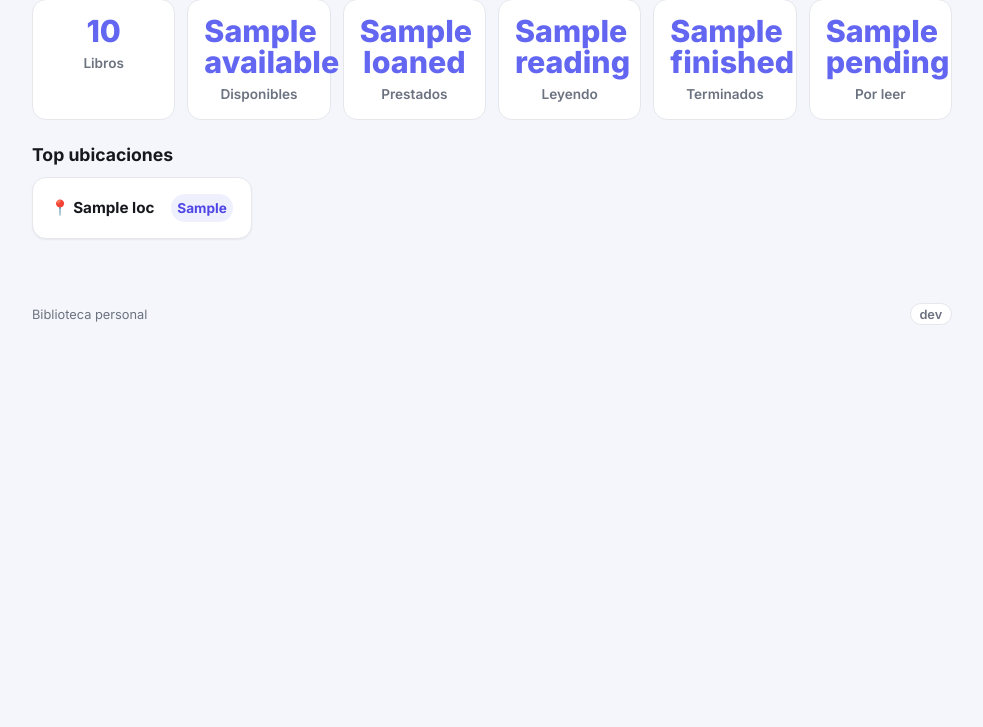
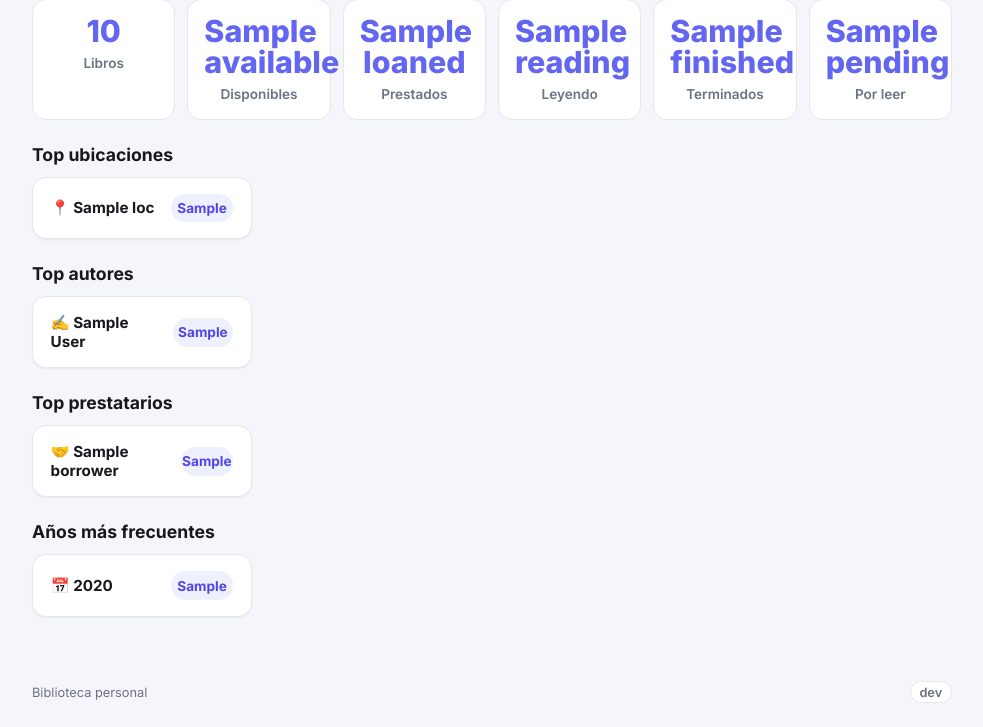
Before and after one commit to ajifernandez/biblioteca-personal, a Flask app: template templates/stats.html in a window 1280 px wide. Shown: the part 177-904 px from the top of the page, without its empty margins (148-1131 px from the left). Before the commit the page ends 502 px from the top, so only its background shows below. Run offline with Flask 3, Linux system fonts and the light colour scheme; the template is opened without the code that fills it: most values are stand-ins (such as "Sample title", 1, 10 or a date in 2020); parts of the project's set-up code (start-up, migrations or seed data) failed here and were passed over; some libraries are stand-ins or nearby versions.

Commit message:
Fase 9: estadísticas con autores, prestatarios y años

```diff
--- a/biblioteca/routes/pages.py
+++ b/biblioteca/routes/pages.py
@@ -6,9 +6,12 @@ from ..services import (
     find_books,
     get_active_loans,
     get_active_readings,
+    get_books_by_year,
     get_dashboard_stats,
     get_finished_readings,
     get_loan_history,
+    get_top_authors,
+    get_top_borrowers,
     get_top_locations,
 )
 
@@ -174,4 +177,7 @@ def stats():
         "stats.html",
         stats=get_dashboard_stats(db),
         top_locations=get_top_locations(db),
+        top_authors=get_top_authors(db),
+        top_borrowers=get_top_borrowers(db),
+        years=get_books_by_year(db),
     )
--- a/templates/stats.html
+++ b/templates/stats.html
@@ -45,4 +45,46 @@
 {% else %}
   <p class="muted">No hay ubicaciones registradas.</p>
 {% endif %}
+
+<h2 style="font-size:1.1rem; font-weight:700; margin:1.5rem 0 0.75rem;">Top autores</h2>
+{% if top_authors %}
+  <div class="location-grid">
+    {% for a in top_authors %}
+      <div class="location-card">
+        <span class="location-name">✍️ {{ a.author }}</span>
+        <span class="location-count">{{ a.n }}</span>
+      </div>
+    {% endfor %}
+  </div>
+{% else %}
+  <p class="muted">No hay autores registrados.</p>
+{% endif %}
+
+<h2 style="font-size:1.1rem; font-weight:700; margin:1.5rem 0 0.75rem;">Top prestatarios</h2>
+{% if top_borrowers %}
+  <div class="location-grid">
+    {% for b in top_borrowers %}
+      <div class="location-card">
+        <span class="location-name">🤝 {{ b.borrower_name }}</span>
+        <span class="location-count">{{ b.n }}</span>
+      </div>
+    {% endfor %}
+  </div>
+{% else %}
+  <p class="muted">No hay préstamos registrados.</p>
+{% endif %}
+
+<h2 style="font-size:1.1rem; font-weight:700; margin:1.5rem 0 0.75rem;">Años más frecuentes</h2>
+{% if years %}
+  <div class="location-grid">
+    {% for y in years %}
+      <div class="location-card">
+        <span class="location-name">📅 {{ y.year }}</span>
+        <span class="location-count">{{ y.n }}</span>
+      </div>
+    {% endfor %}
+  </div>
+{% else %}
+  <p class="muted">No hay años registrados.</p>
+{% endif %}
 {% endblock %}
```
Also changed, not shown: biblioteca/services.py (+48 -0 lines).
